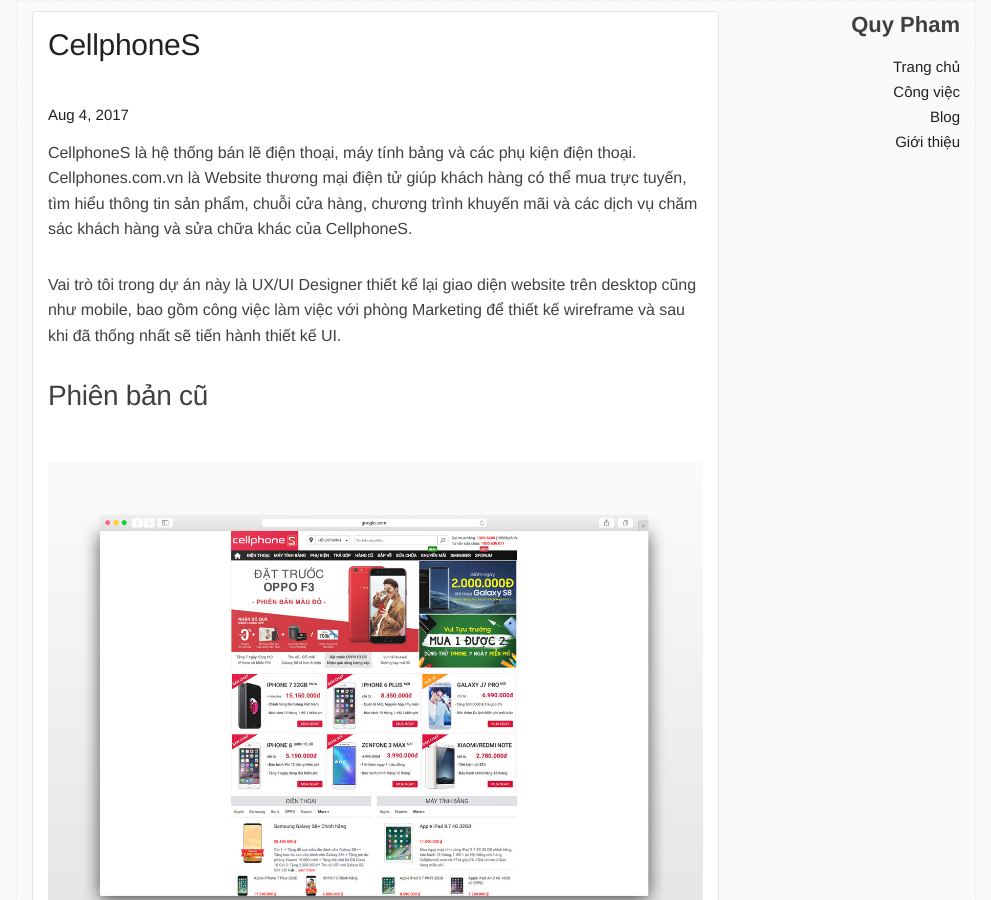
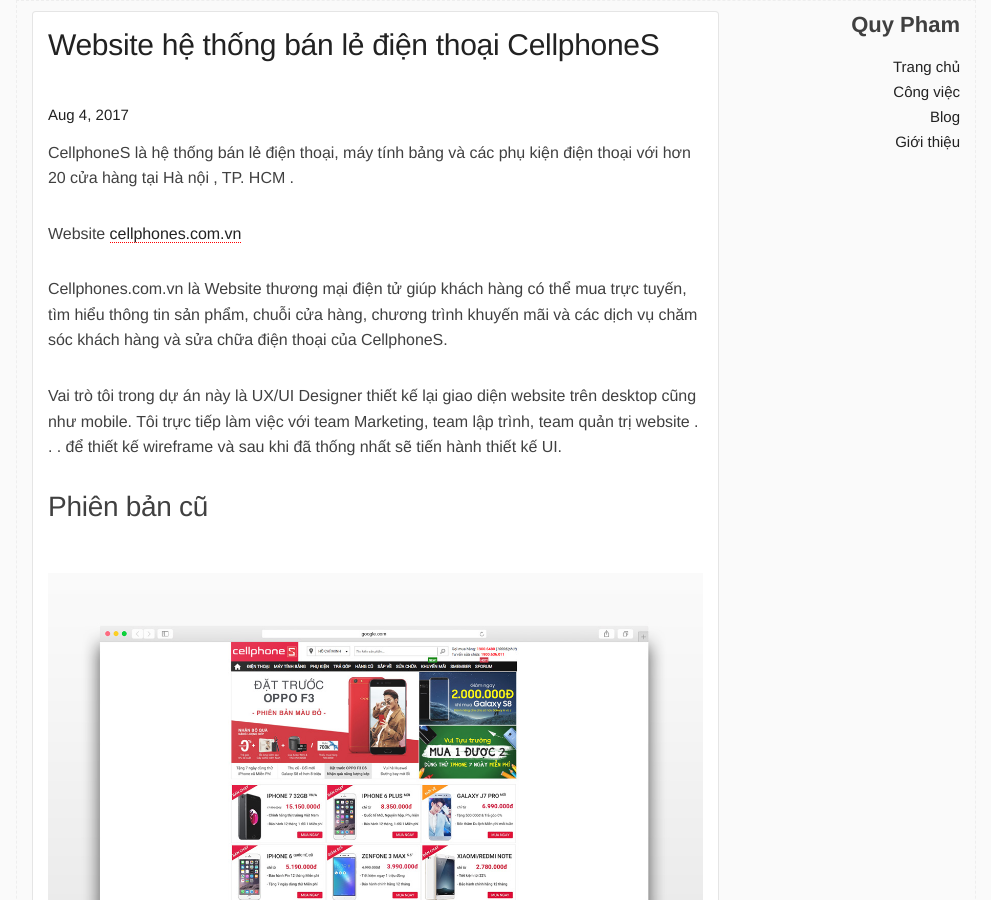
Before and after one commit to superstar109/personal-site, a Jekyll site: the page built from _posts/2011-08-04-cellphones.markdown, in a window 1280 px wide and 900 px high. Shown: the whole window, without its empty margins (144-1135 px from the left). Built offline with Jekyll 4.4.1, drawn with Linux system fonts in a browser that asks for light colours.

Commit message:
*update content cellphones

```diff
--- a/_posts/2011-08-04-cellphones.markdown
+++ b/_posts/2011-08-04-cellphones.markdown
@@ -1,15 +1,18 @@
 ---
 layout: post
-title:  "CellphoneS"
+title:  "Website hệ thống bán lẻ điện thoại CellphoneS "
 date: 2017-08-04 21:06:03
 thumbnail: "/assets/img/posts/cellphones/thumb.jpg"
 categories: work
 description: CellphoneS là hệ thống bán lẽ điện thoại, máy tính bảng và các phụ kiện điện thoại.
 ---
-CellphoneS là hệ thống bán lẽ điện thoại, máy tính bảng và các phụ kiện điện thoại.
-Cellphones.com.vn là Website thương mại điện tử giúp khách hàng có thể mua trực tuyến, tìm hiểu thông tin sản phẩm, chuỗi cửa hàng, chương trình khuyến mãi và các dịch vụ chăm sác khách hàng và sửa chữa khác của CellphoneS.
+CellphoneS là hệ thống bán lẻ điện thoại, máy tính bảng và các phụ kiện điện thoại với hơn 20 cửa hàng tại Hà nội , TP. HCM .
 
-Vai trò tôi trong dự án này là UX/UI Designer thiết kế lại giao diện website trên desktop cũng như mobile, bao gồm công việc làm việc với phòng Marketing để thiết kế wireframe và sau khi đã thống nhất sẽ tiến hành thiết kế UI.
+Website [cellphones.com.vn](cellphones.com.vn)
+
+Cellphones.com.vn là Website thương mại điện tử giúp khách hàng có thể mua trực tuyến, tìm hiểu thông tin sản phẩm, chuỗi cửa hàng, chương trình khuyến mãi và các dịch vụ chăm sóc khách hàng và sửa chữa điện thoại của CellphoneS.
+
+Vai trò tôi trong dự án này là UX/UI Designer thiết kế lại giao diện website trên desktop cũng như mobile. Tôi trực tiếp làm việc với team Marketing, team lập trình, team quản trị website . . .   để thiết kế wireframe và sau khi đã thống nhất sẽ tiến hành thiết kế UI.
 
 # Phiên bản cũ
 
```
Also changed, not shown: 3 other files.
